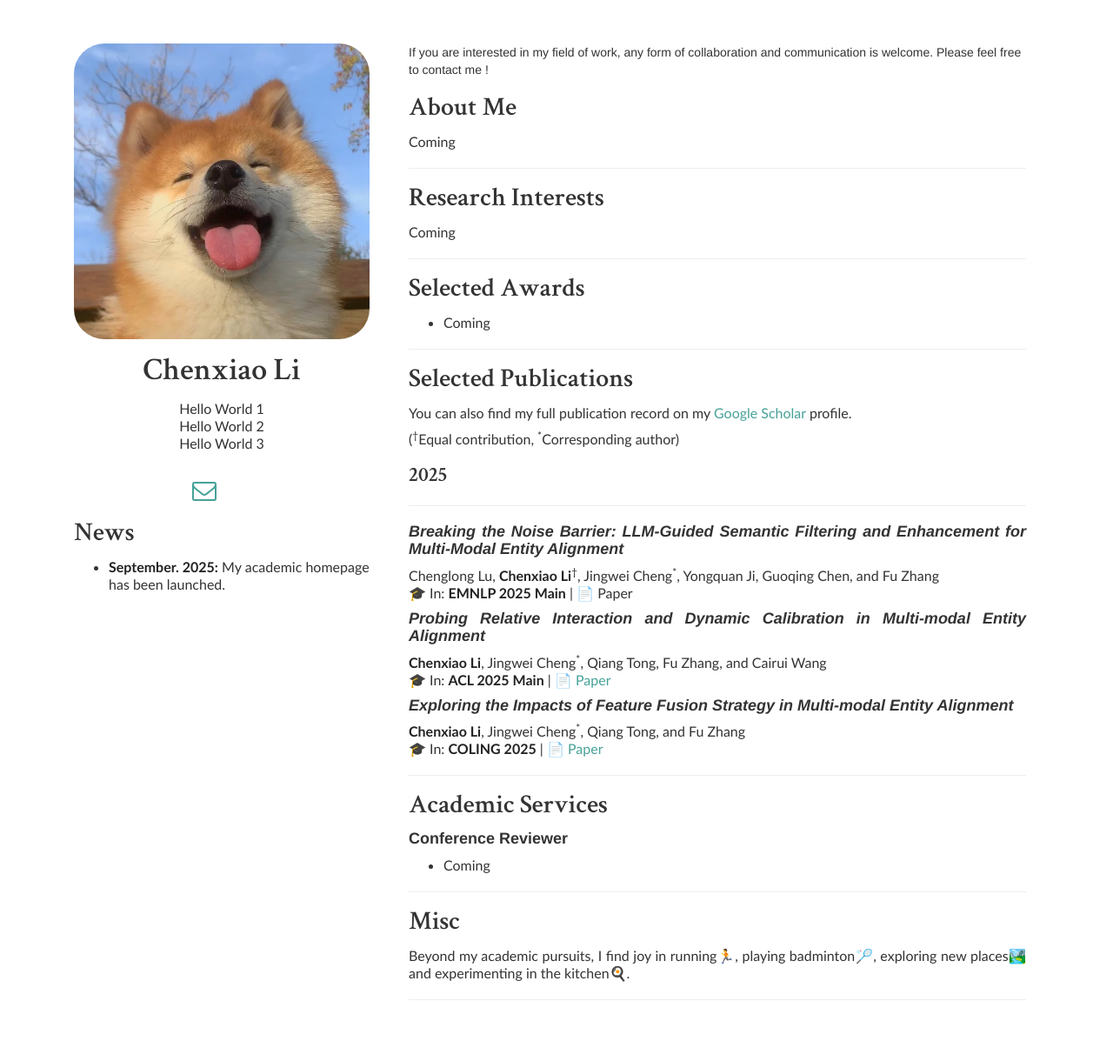
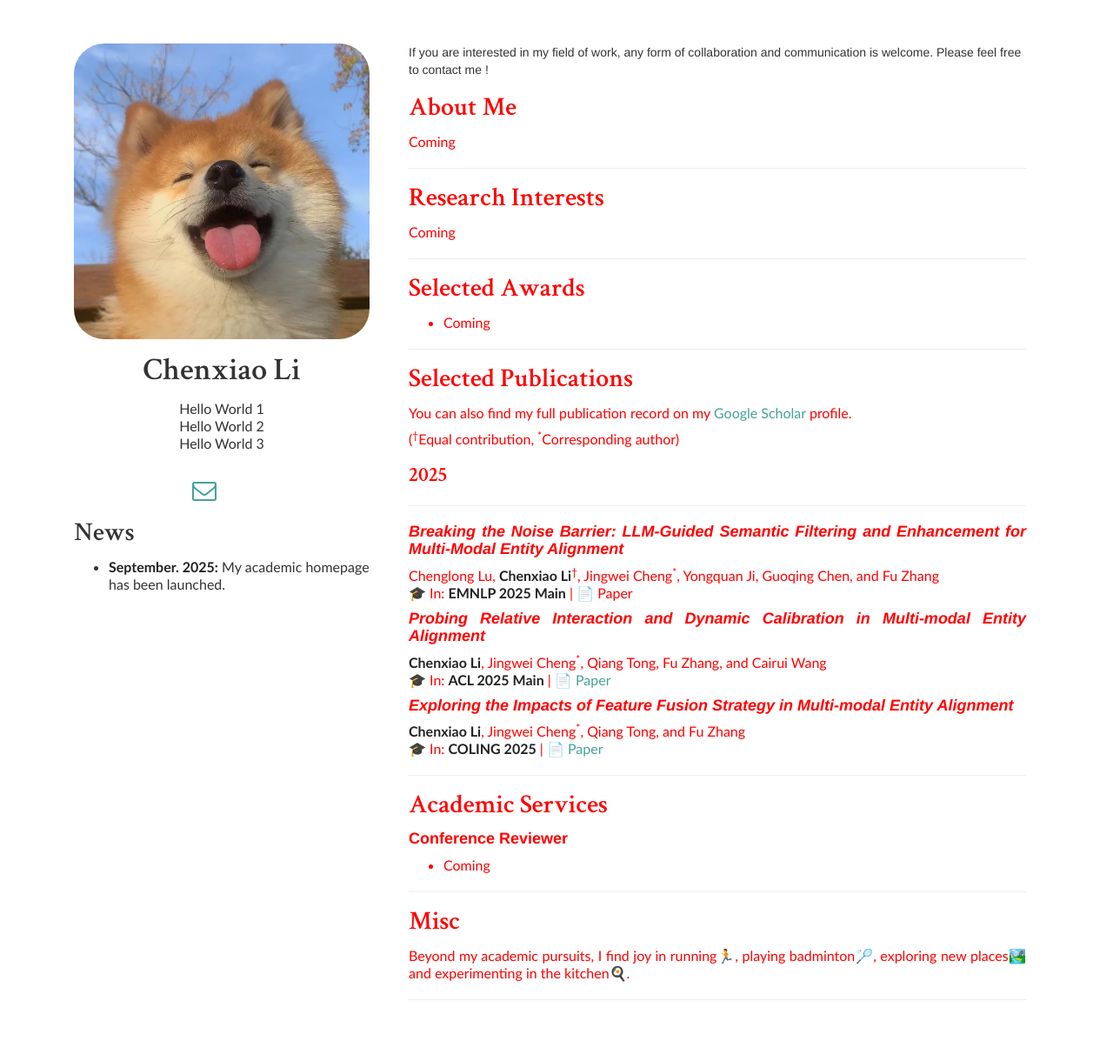
Before and after one commit to ChenxiaoLi-Joe/chenxiaolijoe.github.io, a Jekyll site: the page built from index.md, in a window 1280 px wide. Shown: the whole page at 87% size. Built offline with Jekyll 4.4.1, drawn with Linux system fonts in a browser that asks for light colours; nearby versions of some CDN libraries; a style sheet for code colours, icons or effects is not loaded; our own code applies the rules of GitHub Pages for plain Markdown files.

Commit message:
20250906:3

```diff
--- a/_layouts/home.html
+++ b/_layouts/home.html
@@ -34,7 +34,7 @@ layout: default
 	<span style=="font-weight:bold; color:red;">
 		If you are interested in my field of work, any form of collaboration and communication is welcome. Please feel free to contact me !
 	</span>
-    <div style="text-align:justify">
+    <div style="text-align:justify; font-weight:bold; color:red;">
 		{{ content }}
 	</div>
 </div>
```
